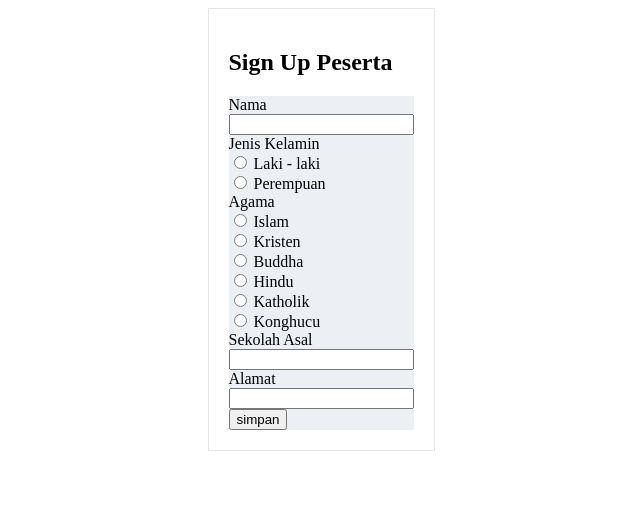
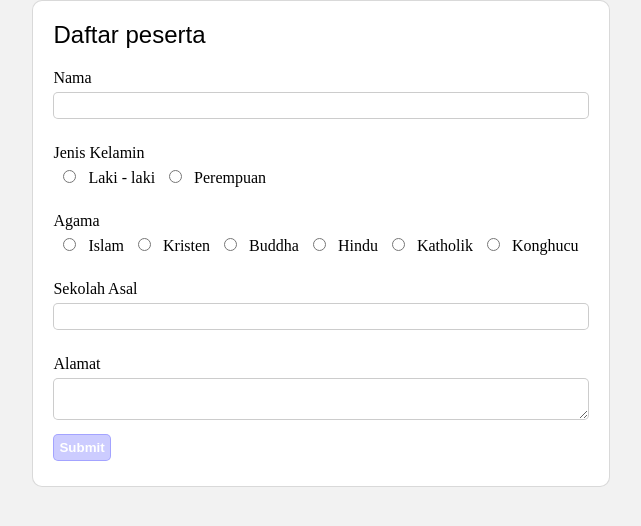
Before and after one commit to Erlang123/Proyek_pertemuan_14, a PHP site: page / in a window 1280 px wide. Shown: the top 526 px of the page, without its empty margins (319-960 px from the left). Run offline with PHP 8.4, Linux system fonts and the light colour scheme.

Commit message:
Styling index.php dan externaling CSS

```diff
--- a/index.php
+++ b/index.php
@@ -1,69 +1,70 @@
 <!doctype html>
 <html>
 	<head>
-		<style>
-			content{
-				display:flex;
-				width: 100%;
-				justify-content: center;
-			}
-			.form-wrapper{
-				border:solid 1px rgba(0,0,0,0.1);
-				padding: 20px;
-				/*width: inherit;*/
-			}
-			.form-group{
-				width:100%;
-				height: 100%;
-				background: #ecf0f5;
-			}
-		</style>
 		<meta charset="utf-8">
 		<title>Tugas Pertemuan 14</title>
+		<link rel="stylesheet" href="style.css">
 	</head>
 
 	<body>
 
 		<!-- Content situs -->
 		<content>
+			<!-- Card Wrapper -->
 			<div class="form-wrapper">
-				<h2>Sign Up Peserta</h2>
-				<form action="#" method="get">
+				<!-- Card title -->
+				<h2 class="card-title">Daftar peserta</h2>
+
+				<!-- Form container -->
+				<form action="#" method="get" id="form1">
+
+					<!-- Form content -->
 					<div class="form-group">
-						<label for="">Nama</label><br>
-						<input type="text" name="pre-nama" required><br>
-						<label for="">Jenis Kelamin</label><br>
-						<input type="radio" name="pre-nama" value="L" required>
-						<label for="">Laki - laki</label><br>
-
-						<input type="radio" name="pre-nama" value="P" required>
-						<label for="">Perempuan</label><br>
-
-						<label for="">Agama</label><br>
-						<input type="radio" name="pre-nama" value="P" required>
-						<label for="">Islam</label><br>
-						<input type="radio" name="pre-nama" value="P" required>
-						<label for="">Kristen</label><br>
-						<input type="radio" name="pre-nama" value="P" required>
-						<label for="">Buddha</label><br>
-						<input type="radio" name="pre-nama" value="P" required>
-						<label for="">Hindu</label><br>
-						<input type="radio" name="pre-nama" value="P" required>
-						<label for="">Katholik</label><br>
-						<input type="radio" name="pre-nama" value="P" required>
-						<label for="">Konghucu</label><br>
-
-						<label for="">Sekolah Asal</label><br>
-						<input type="text" name="pre-nama" required><br>
-						<label for="">Alamat</label><br>
-						<input type="text" name="pre-nama" required><br>
-					 	<input type="submit" value="simpan">
+						<label for="">Nama</label>
+						<input class="input" type="text" name="post-nama" required>
+					</div>
+					<div class="form-group">
+						<label for="">Jenis Kelamin</label>
+						<div class="input-rad">
+							<input type="radio" name="post-jenis_kelamin" value="L" required>
+							<label class="item-rad" for="">Laki - laki</label>
+							<input type="radio" name="post-jenis_kelamin" value="P" required>
+							<label class="item-rad" for="">Perempuan</label>
+						</div>
+					</div>
+					<div class="form-group">
+						<label for="">Agama</label>
+						<div class="input-rad">
+							<input type="radio" name="post-agama" value="P" required>
+							<label class="item-rad" for="">Islam</label>
+							<input type="radio" name="post-agama" value="P" required>
+							<label class="item-rad" for="">Kristen</label>
+							<input type="radio" name="post-agama" value="P" required>
+							<label class="item-rad" for="">Buddha</label>
+							<input type="radio" name="post-agama" value="P" required>
+							<label class="item-rad" for="">Hindu</label>
+							<input type="radio" name="post-agama" value="P" required>
+							<label class="item-rad" for="">Katholik</label>
+							<input type="radio" name="post-agama" value="P" required>
+							<label class="item-rad" for="">Konghucu</label>
+						</div>
+					</div>
+					<div class="form-group">
+						<label for="">Sekolah Asal</label>
+						<input class="input" type="text" name="post-sekolah_asal" required>
+					</div>
+					<div class="form-group">
+						<label for="">Alamat</label>
+						<textarea class="input" type="text" name="post-alamat" required></textarea>
+						<!-- Input hidden untuk selector pemroses data -->
+						<input type="hidden" value="add-new" name="selector">
+						<button class="btn btn-primary" form="form1">Submit</button>
 					</div>
 
 				</form>
+
 			</div>
 		</content>
 
 	</body>
-
 </html>
--- /dev/null
+++ b/style.css
@@ -0,0 +1,55 @@
+/* CSS Document */
+
+*{
+				box-sizing: border-box;
+			}
+			body{
+				display:flex;
+				padding: unset;
+				margin: unset;
+				background: rgba(0,0,0,0.05);
+				justify-content: center;
+			}
+			.card-title{
+				padding: 10px;
+				margin: unset;
+				font-weight: unset;
+				font-family: sans-serif;
+			}
+			.form-wrapper{
+				border-radius: 10px;
+				border:solid 1px rgba(0,0,0,0.15);
+				padding: 10px;
+				background: white;
+				display:flex;
+				flex-direction: column;
+			}
+			.form-group{
+				padding: 10px;
+				width: 100%;
+			}
+			.form-group .input{
+				width: 100%;
+				border-radius: 5px;
+				border: solid 1px rgba(0,0,0,0.2);
+				padding: 5px;
+				margin: 5px 0;
+			}
+			.form-group .input-rad{
+				padding: 5px;
+			}
+			.form-group .input-rad .item-rad{
+				padding: 5px;
+			}
+			.btn{
+				padding: 5px;
+				border-radius: 5px;
+				margin: 5px 0px;
+				cursor: pointer;
+			}
+			.btn-primary{
+				background: rgba(0,0,255,0.2);
+				border: solid 1px rgba(0,0,255,0.2);
+				color: white;
+				font-weight: bold;
+			}
```
